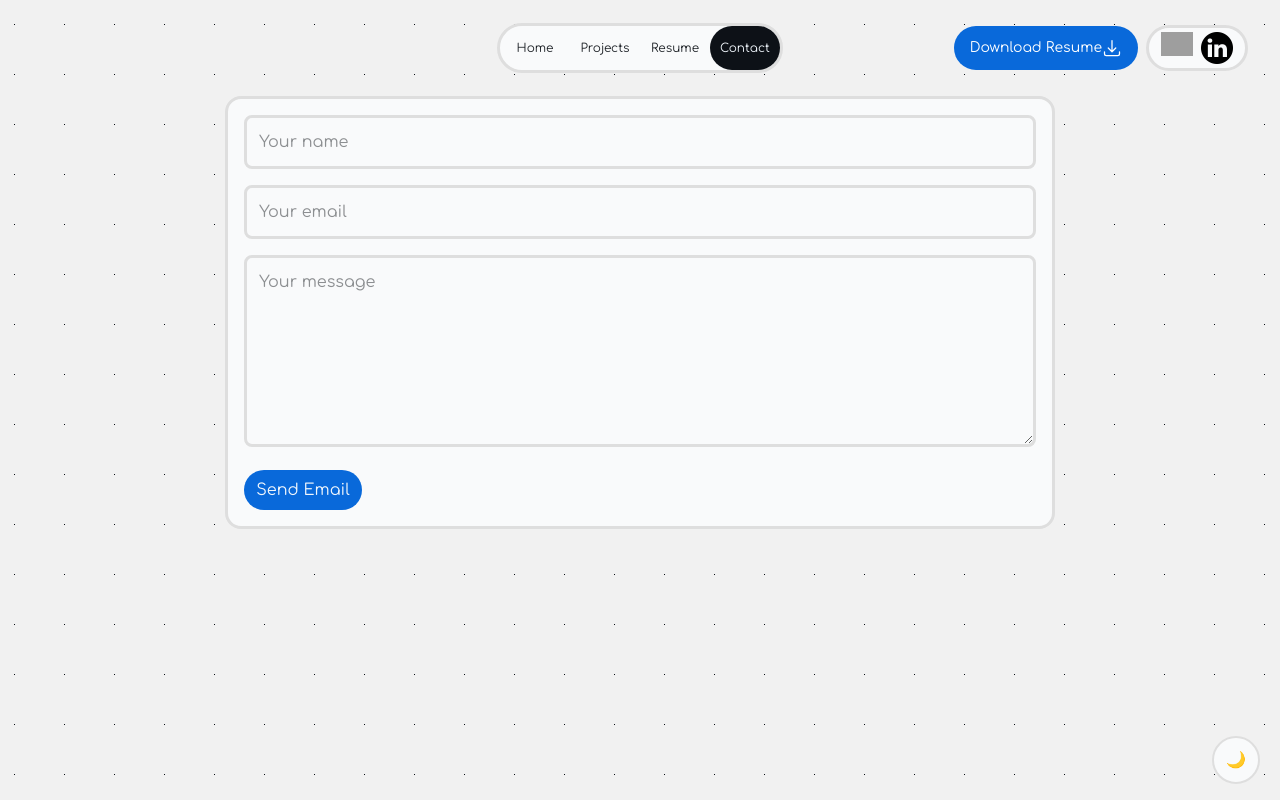
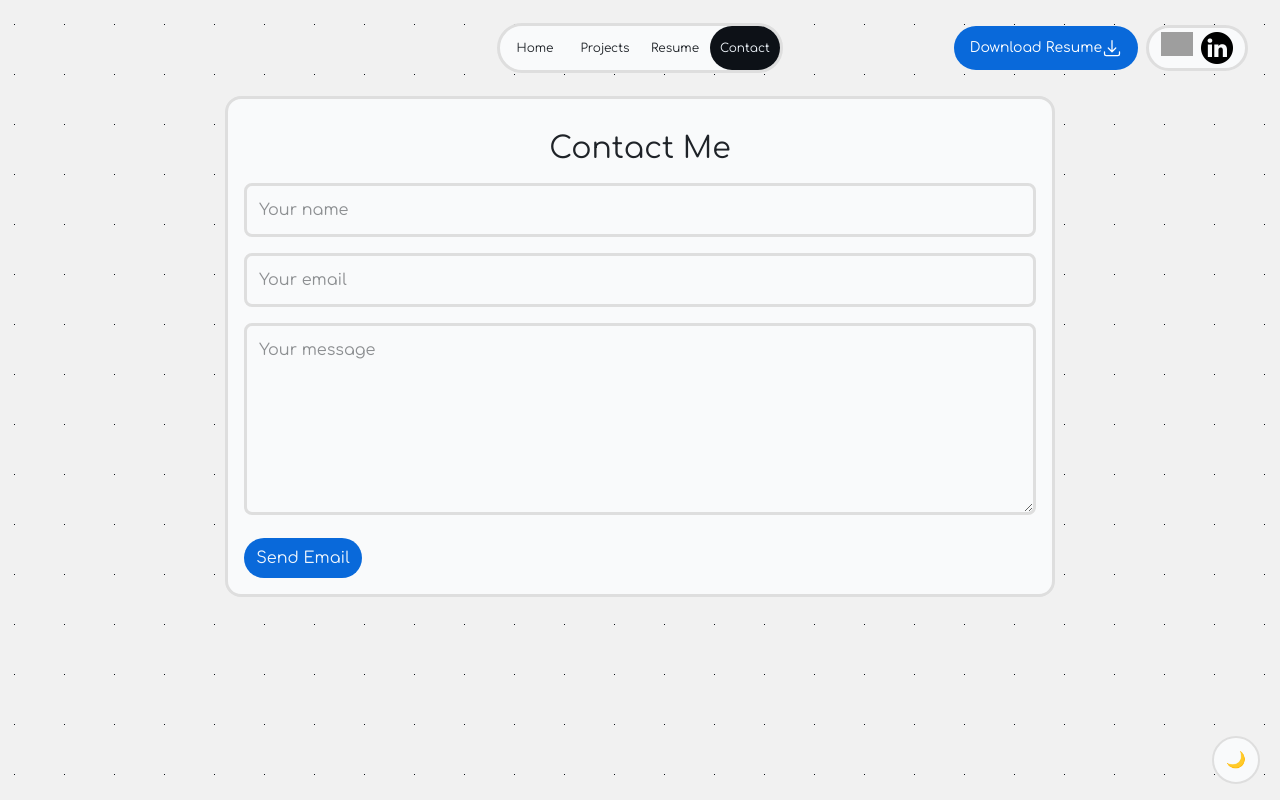
Before and after one commit to thomasity/nextjs-dashboard, a Next.js app: page /contact in a window 1280 px wide. Built offline with nearby package versions, Linux system fonts and the light colour scheme; grey boxes are pictures that could not be loaded.

Commit message:
contact: "contact me"

```diff
--- a/app/contact/page.tsx
+++ b/app/contact/page.tsx
@@ -7,6 +7,7 @@ export default function Page() {
   return (
     <main className={styles['page-wrapper']}>
         <section className={styles['section-wrapper']}>
+          <h2 className="m-4">Contact Me</h2>
           <ContactForm />
         </section>
     </main>
```
